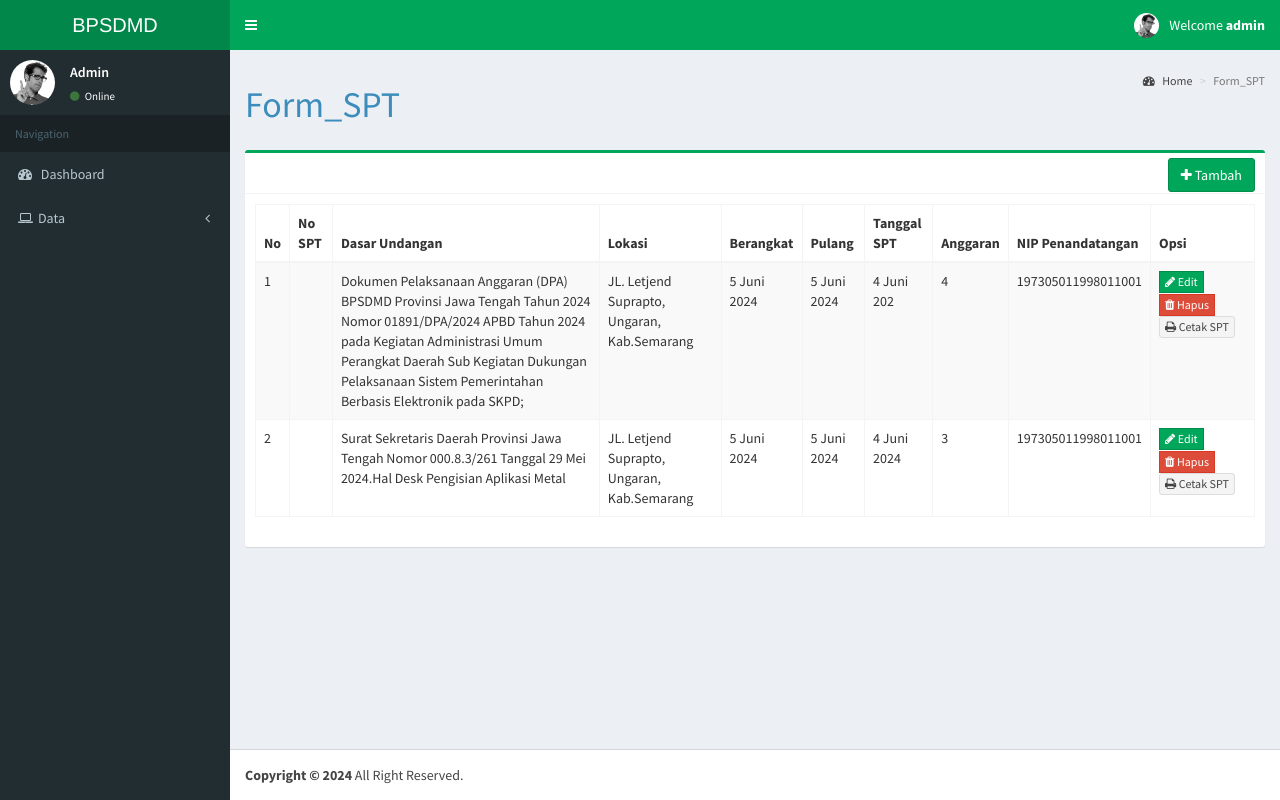
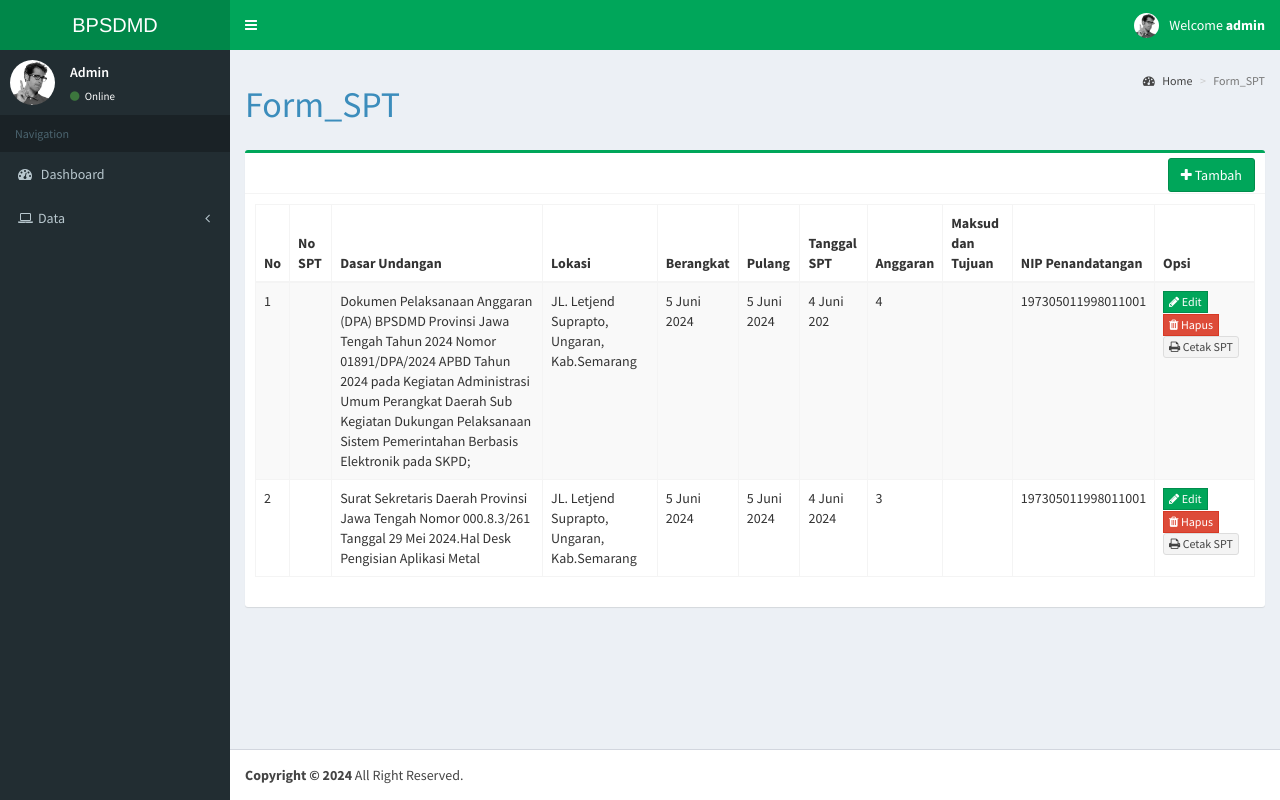
Before and after one commit to syifacatur/crud-surat, a PHP site: page /tcpdf/form_spt.php in a window 1280 px wide. Run offline with PHP 8.4, Linux system fonts and the light colour scheme; a user stored in the database is signed in; data comes from the database, SQL or seed files in the repository; data that the repository does not hold is empty; some libraries are stand-ins or nearby versions.

Commit message:
update form_spt.php

```diff
--- a/form_spt.php
+++ b/form_spt.php
@@ -37,6 +37,7 @@ include 'koneksidb.php';
                   <th>Pulang</th>
                   <th>Tanggal SPT</th>
                   <th>Anggaran</th>
+                  <th>Maksud dan Tujuan</th>
                   <th>NIP Penandatangan</th>
                   <th>Opsi</th>
                 </tr>
@@ -57,6 +58,7 @@ include 'koneksidb.php';
                     <td><?php echo $row['tgl_pulang'];?></td>
                     <td><?php echo $row['tgl_spt'];?></td>
                     <td><?php echo $row['anggaran'];?></td>
+                    <td><?php echo $row['maksud_tujuan'];?></td>
                     <td><?php echo $row['NIP_penandatangan'];?></td>
                     <td>
                       <!--<a href="form_edituser.php?id=<?php echo $row['id_user']?>" class="btn btn-success btn-flat btn-xs"><i class="fa fa-pencil"></i> Edit</a>-->
@@ -168,6 +170,13 @@ include 'koneksidb.php';
                                   </div>
                                   <div class="form-group">
                                     <div class="row">
+                                    <label class="col-sm-3 control-label text-right">Maksud dan Tujuan
+                                      <span class="text-red">*</span></label>
+                                    <div class="col-sm-8"><input type="text" class="form-control" name="maksud_tujuan" placeholder="maksud_tujuan" value="<?php echo $row['maksud_tujuan']; ?>"></div>
+                                    </div>
+                                  </div>
+                                  <div class="form-group">
+                                    <div class="row">
                                     <label class="col-sm-3 control-label text-right">NIP Penandatangan
                                       <span class="text-red">*</span></label>
                                     <div class="col-sm-8"><input type="text" class="form-control" name="NIP_penandatangan" placeholder="NIP_penandatangan" value="<?php echo $row['NIP_penandatangan']; ?>"></div>
@@ -258,6 +267,12 @@ include 'koneksidb.php';
                     </div>
                     <div class="form-group">
                       <div class="row">
+                      <label class="col-sm-3 control-label text-right">Maksud dan Tujuan<span class="text-red">*</span></label>
+                      <div class="col-sm-8"><input type="text" class="form-control" name="maksud_tujuan" placeholder="" value=""></div>
+                      </div>
+                    </div>
+                    <div class="form-group">
+                      <div class="row">
                       <label class="col-sm-3 control-label text-right">NIP penandatangan<span class="text-red">*</span></label>
                       <div class="col-sm-8"><input type="text" class="form-control" name="NIP_penandatangan" placeholder="" value=""></div>
                       </div>
```
